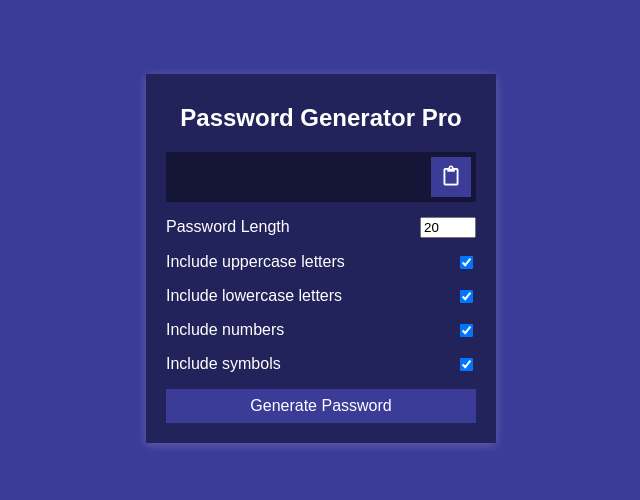
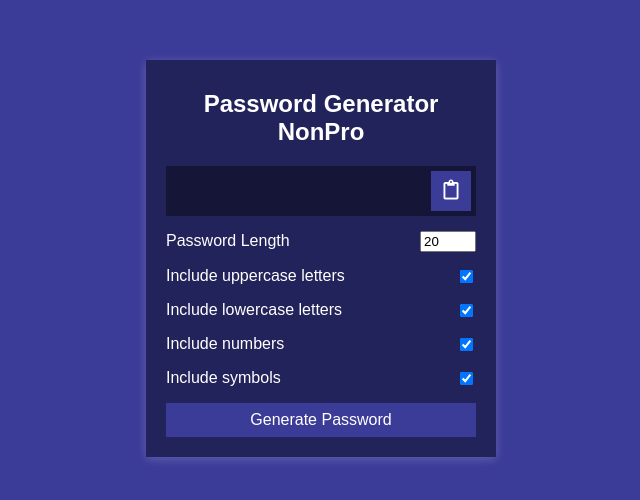
Before and after one commit to Valerydolce/passwordGenerator, a plain HTML site: page index.html in a window 1280 px wide. Shown: the part 142-642 px from the top of the page, without its empty margins (319-959 px from the left). Drawn offline with Linux system fonts and the light colour scheme; a web font is replaced by a local one.

Commit message:
code update 3

```diff
--- a/index.html
+++ b/index.html
@@ -9,7 +9,7 @@
   </head>
   <body>
     <div class="container">
-      <h2>Password Generator Pro</h2>
+      <h2>Password Generator NonPro</h2>
       <div class="result-container">
         <span id="result"></span>
         <button class="btn" id="clipboard">
```
